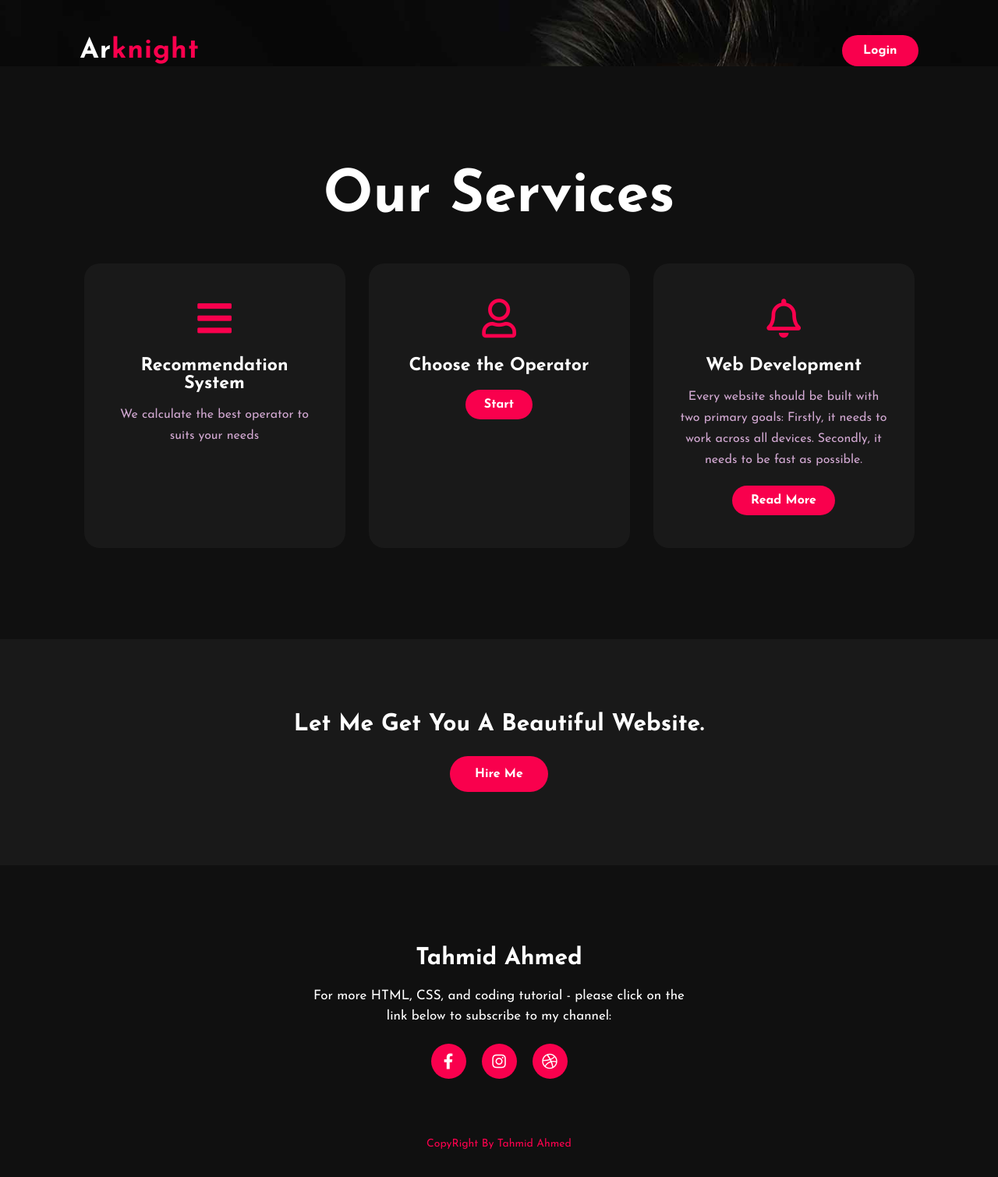
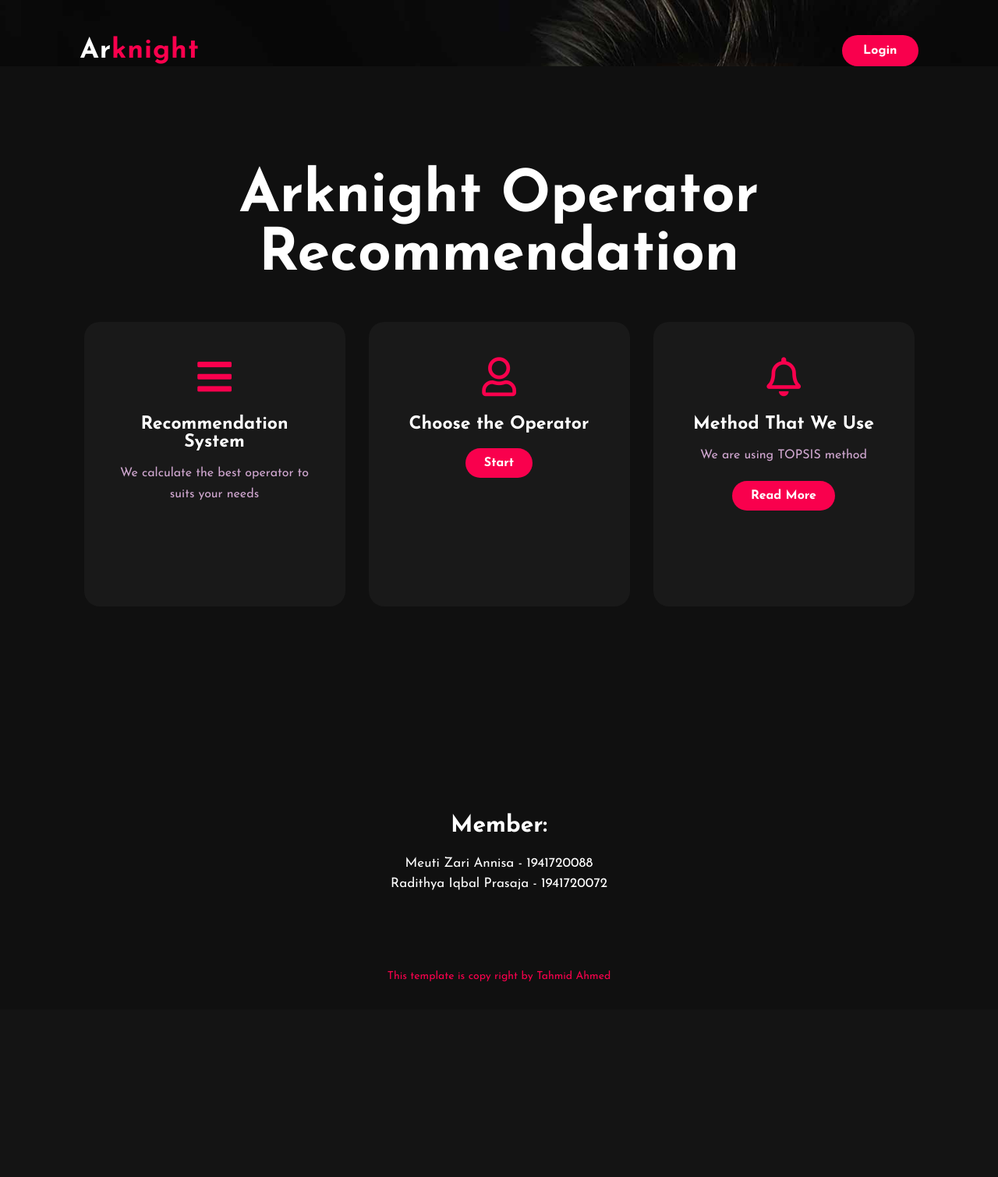
Before and after one commit to AikaMinami/Arknight-Web-Recommendation, a PHP site: page /Main/index.php in a window 1280 px wide. Shown: the whole page at 78% size. After the commit the page ends 1259 px from the top, so only its background shows below. Run offline with PHP 8.4, Linux system fonts and the light colour scheme.

Commit message:
Update Index php in Main

```diff
--- a/testing/Main/index.php
+++ b/testing/Main/index.php
@@ -39,7 +39,7 @@
 	<!-----service section start----------->
 	<div class="service">
 		<div class="title">
-			<h2>Our Services</h2>
+			<h2>Arknight Operator Recommendation</h2>
 		</div>
 
 		<div class="box">
@@ -66,34 +66,30 @@
 
 			<div class="card">
 				<i class="far fa-bell"></i>
-				<h5>Web Development</h5>
+				<h5>Method That We Use</h5>
 				<div class="pra">
-					<p>Every website should be built with two primary goals: Firstly, it needs to work across all devices. Secondly, it needs to be fast as possible.</p>
+					<p>We are using TOPSIS method</p>
 
 					<p style="text-align: center;">
-						<a class="button" href="#">Read More</a>
+						<a class="button" href="https://en.wikipedia.org/wiki/TOPSIS#:~:text=It%20is%20a%20method%20of,best%20score%20in%20each%20criterion.">Read More</a>
 					</p>
 				</div>
 			</div>
 		</div>
 	</div>
 
-	<!------Contact Me------>
-	<div class="contact-me">
-		<p>Let Me Get You A Beautiful Website.</p>
-		<a class="button-two" href="#">Hire Me</a>
-	</div>
 
 	<!------footer start--------->
 	<footer>
-		<p>Tahmid Ahmed</p>
-		<p>For more HTML, CSS, and coding tutorial - please click on the link below to subscribe to my channel:</p>
-		<div class="social">
+		<p>Member:</p>
+		<p>Meuti Zari Annisa - 1941720088 <br>Radithya Iqbal Prasaja - 1941720072 </p>
+
+		<!-- <div class="social">
 			<a href="#"><i class="fab fa-facebook-f"></i></a>
 			<a href="#"><i class="fab fa-instagram"></i></a>
 			<a href="#"><i class="fab fa-dribbble"></i></a>
-		</div>
-		<p class="end">CopyRight By Tahmid Ahmed</p>
+		</div> -->
+		<p class="end">This template is copy right by Tahmid Ahmed</p>
 	</footer>
 </body>
 </html>
```
